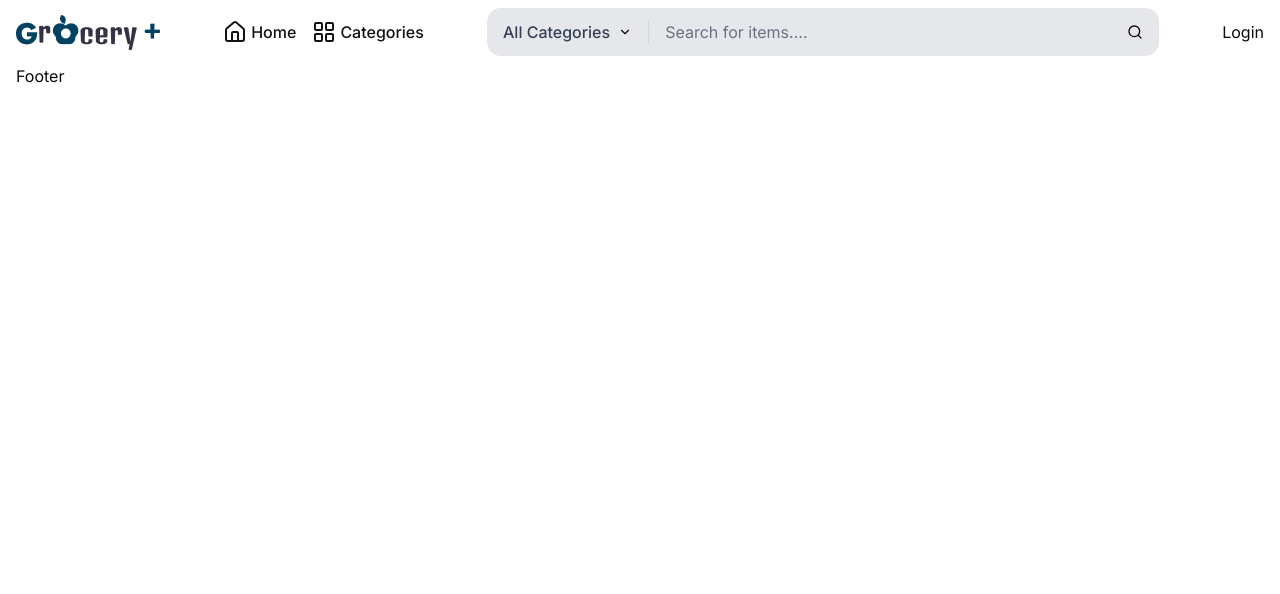
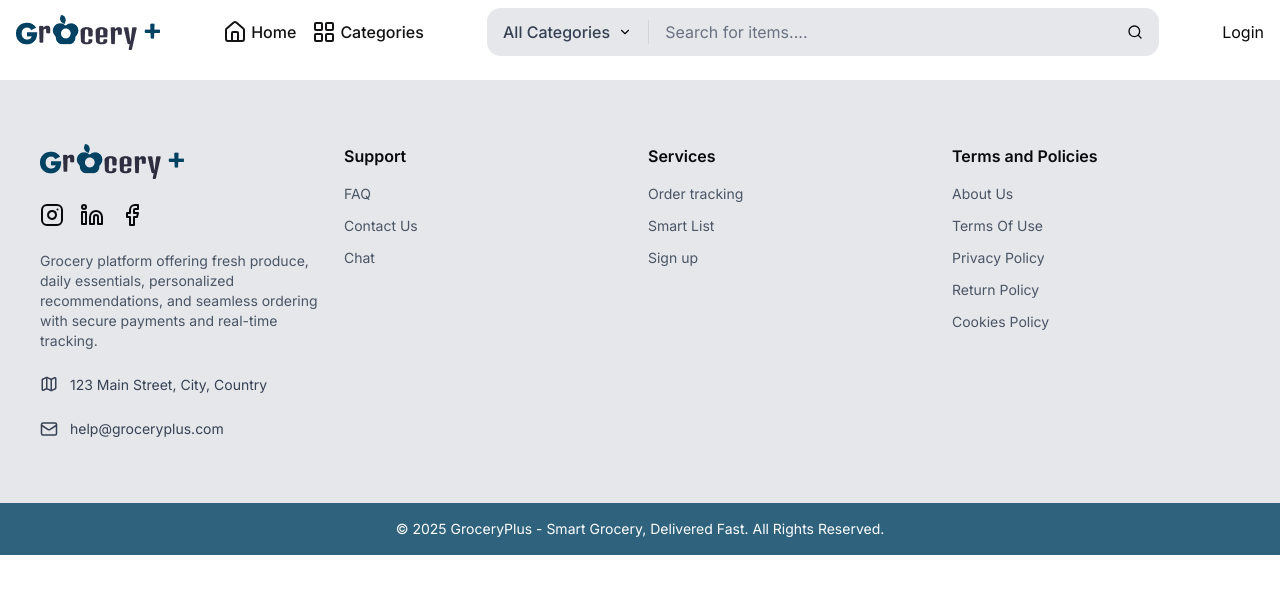
Before and after one commit to Abdulrahmanfawzy/grocery-R10-team-2, a React (Vite) app: page / in a window 1280 px wide. Shown: the top 594 px of the page. Built offline with nearby package versions, Linux system fonts and the light colour scheme.

Commit message:
Implement Footer component with layout and links

```diff
--- a/src/components/layout/Footer.tsx
+++ b/src/components/layout/Footer.tsx
@@ -1,8 +1,97 @@
 import Container from "../common/shared/Container"
+import logo from "../../assets/Web/Hi-Fi/Header/Logo.png"
+import { Facebook, Instagram, Linkedin, Mail, Map } from "lucide-react"
+
+ type FooterColumn = {
+  id: number;
+  title: string;
+  links: string[];
+};
+
 
 const Footer = () => {
+  const footerColumns: FooterColumn[] = [
+  {
+    id: 1,
+    title: "Support",
+    links: ["FAQ", "Contact Us", "Chat"],
+  },
+  {
+    id: 2,
+    title: "Services",
+    links: ["Order tracking", "Smart List", "Sign up"],
+  },
+  {
+    id: 3,
+    title: "Terms and Policies",
+    links: [
+      "About Us",
+      "Terms Of Use",
+      "Privacy Policy",
+      "Return Policy",
+      "Cookies Policy",
+    ],
+  },
+];
   return (
-    <Container>Footer</Container>
+    <div className="bg-gray-200 mt-4">
+      <Container>
+      <div>
+        {/* Main footer */}
+        <div className="max-w-7xl mx-auto px-6 py-16  grid md:grid-cols-4 gap-4">
+          {/* column 1 */}
+          <div className="space-y-6 ">
+            <img src={logo} alt="Logo" />
+            {/* social media links */}
+            <div className="flex gap-4">
+              <Instagram />
+              <Linkedin />
+              <Facebook />
+            </div>
+
+            <p className="text-gray-600 text-sm">
+              Grocery platform offering fresh produce, daily essentials,
+            personalized recommendations, and seamless ordering with
+            secure payments and real-time tracking.
+            </p>
+
+            {/* Map */}
+            <div className="flex items-start gap-3 text-sm text-gray-700">
+              <Map size={18} />
+              <span>123 Main Street, City, Country</span>
+            </div>
+            {/*  Mail */}
+            <div className=" flex items-center gap-3 text-sm text-gray-700">
+              <Mail size={18} />
+              <span>help@groceryplus.com</span>
+            </div>
+
+          </div>
+          {/* columns */}
+          {
+            footerColumns.map((col)=> (
+              <div key={col.id}>
+                <h3 className="font-semibold mb-4">{col.title}</h3>
+                <ul className="space-y-3 text-gray-600 text-sm">
+                  {
+                    col.links.map((link, index) => (
+                     <li key={index}>{link}</li>
+
+                    ))
+                  }
+                </ul>
+              </div>
+            ))
+          }
+
+        </div>
+      </div>
+    </Container>
+    {/* Bottom Footer */}
+    <div className="bg-primary text-white text-center py-4 text-sm">
+      <span>© 2025 GroceryPlus - Smart Grocery, Delivered Fast. All Rights Reserved.</span>
+    </div>
+    </div>
   )
 }
 
```
